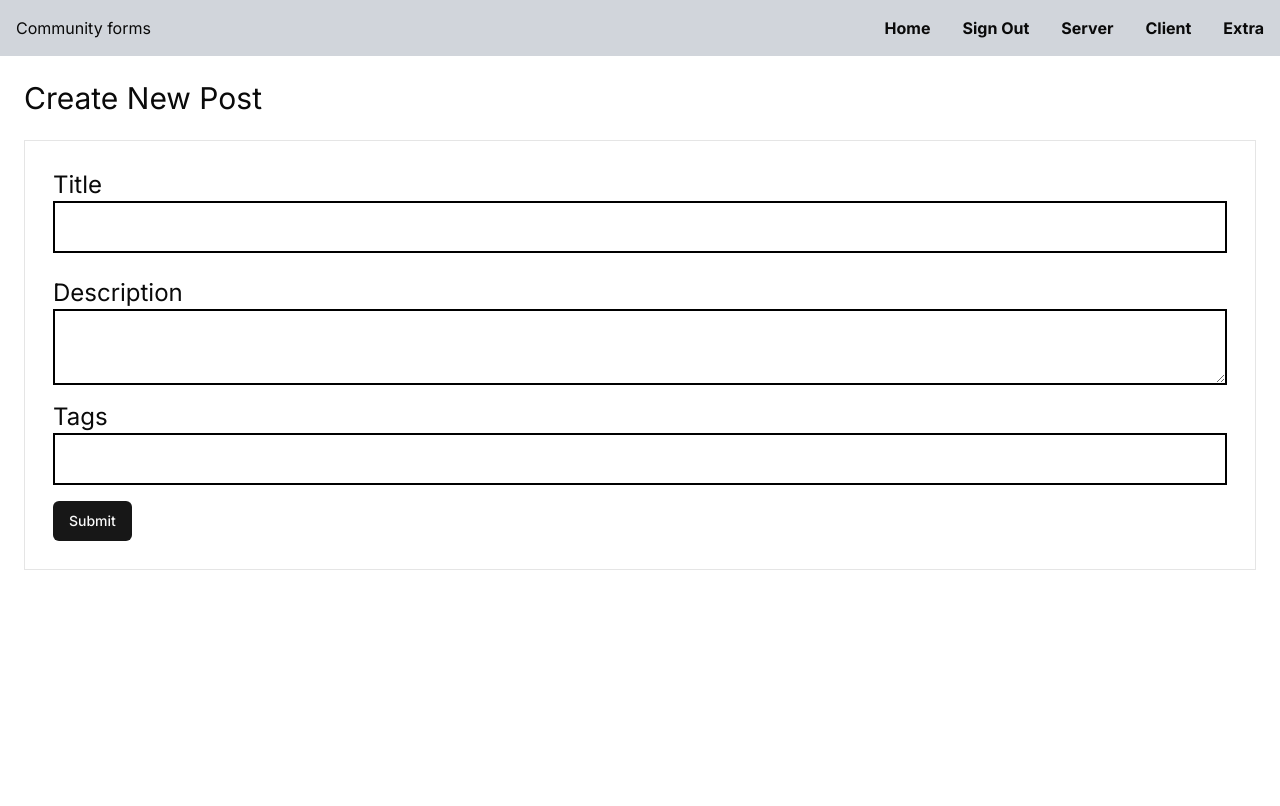
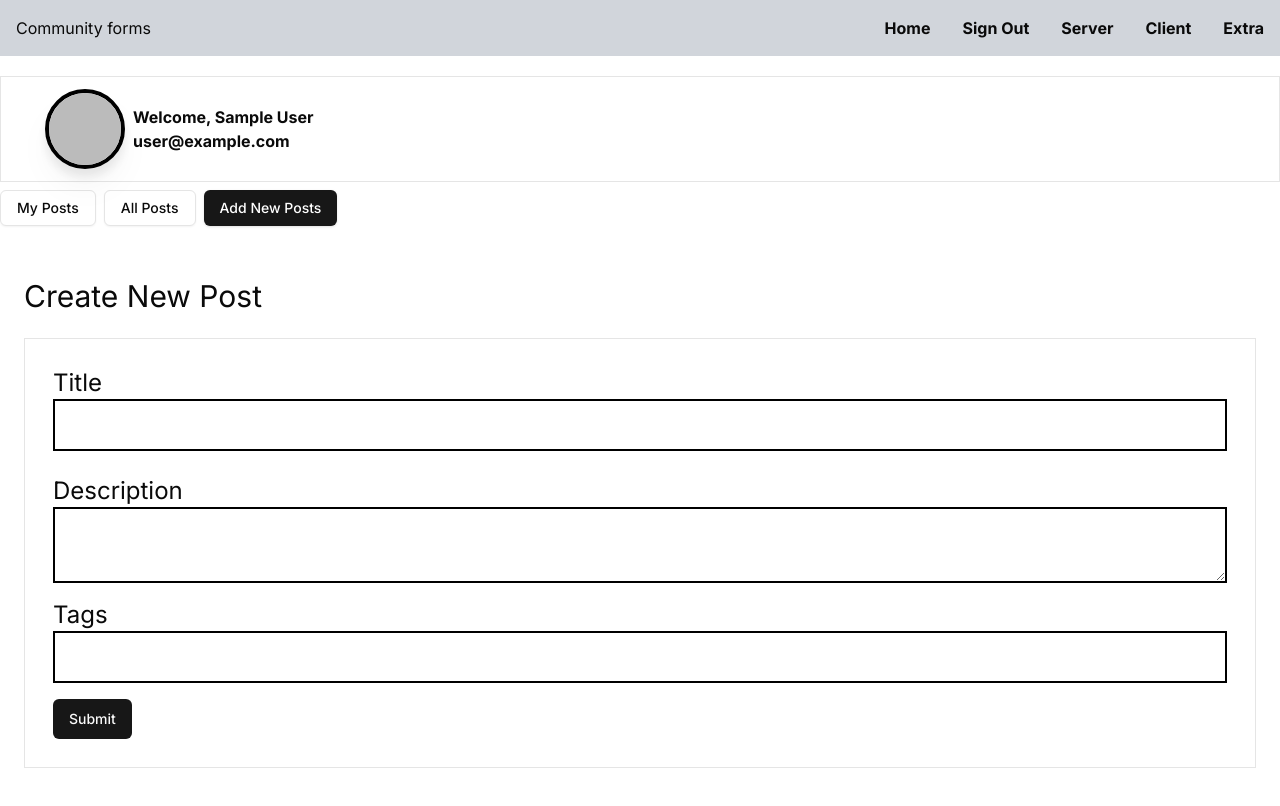
Before and after one commit to SalmanKhan-185NTsm/forums-frontend, a Next.js app: page /posts/new in a window 1280 px wide. Shown: the top 806 px of the page. Built offline with nearby package versions, Linux system fonts and the light colour scheme; no server answers; sample sign-in values are in the browser's storage.

Commit message:
UI update

```diff
--- a/src/app/components/Navbar.tsx
+++ b/src/app/components/Navbar.tsx
@@ -1,11 +1,14 @@
 import Link from "next/link";
 import { options } from "../api/auth/[...nextauth]/options";
 import { getServerSession } from "next-auth/next";
+import UserCard from "./UserCard";
+import { buttonVariants } from "@/components/ui/button";
 
 export default async function Navbar() {
   const session = await getServerSession(options);
-  console.log("data in session",session);
+  console.log("data in session", session);
   return (
+    <>
       <div className="bg-gray-300">
         <div className="w-[1280px] mx-auto">
           <nav className=" p-4 flex">
@@ -41,5 +44,38 @@ export default async function Navbar() {
           </nav>
         </div>
       </div>
+      {session && (
+        <>
+          <div className="w-[1280px] mx-auto">
+            <div className="flex flex-col my-5">
+              <UserCard user={session?.user} pagetype={"Home"} />
+              <div className="my-2 flex gap-2">
+                <Link
+                  className={buttonVariants({ variant: "outline" })}
+                  href="/posts/my-posts"
+                >
+                  My Posts
+                </Link>
+                <Link
+                  className={buttonVariants({ variant: "outline" })}
+                  href="/posts/all"
+                >
+                  All Posts
+                </Link>
+                <Link
+                  className={buttonVariants({
+                    variant: "default",
+                    className: "bg-black text-white",
+                  })}
+                  href="/posts/new"
+                >
+                  Add New Posts
+                </Link>
+              </div>
+            </div>
+          </div>
+        </>
+      )}
+    </>
   );
 }
--- a/src/app/components/Posts/AddNewPostForm.tsx
+++ b/src/app/components/Posts/AddNewPostForm.tsx
@@ -3,7 +3,30 @@ import React, { useState } from "react";
 import axios from "axios";
 import * as Yup from "yup";
 import { useFormik } from "formik";
-import { Button } from "@/components/ui/button";
+import { title } from "process";
+interface Post {
+  title: string;
+  description: string;
+  tags: string;
+  postedByUserId?: string | null | undefined;
+}
+interface Tag {
+  tagId: string;
+  tagName: string;
+}
+
+// type User =
+//   | {
+//       name?: string | null | undefined;
+//       email?: string | null | undefined;
+//       image?: string | null | undefined;
+//       userId?: string | null | undefined;
+//     }
+//   | undefined;
+
+type Props = {
+  userSession: any;
+};
 
 const validationSchema = Yup.object({
   title: Yup.string().required("Title is required"),
@@ -11,9 +34,9 @@ const validationSchema = Yup.object({
   tags: Yup.string().required("At least one tag is required"),
 });
 
-const AddNewPostForm: React.FC = () => {
+export default function AddNewPostForm({ userSession }: Props) {
   const [submissionStatus, setSubmissionStatus] = useState<string>("");
-
+  console.log(userSession);
   const formik = useFormik({
     initialValues: {
       title: "",
@@ -21,10 +44,13 @@ const AddNewPostForm: React.FC = () => {
       tags: "",
     },
     validationSchema: validationSchema,
-    onSubmit: async (values) => {
+    onSubmit: async (data: Post) => {
+      data.postedByUserId = userSession?.user?.userId;
       try {
-        console.log(values);
-        // const response = await axios.post("/api/submit", values);
+        const url = `${process.env.NEXT_PUBLIC_BACKEND_SERVER_URL}/create-post`;
+        console.log(url);
+        const response = await axios.post(url, data);
+        console.log(response);
         setSubmissionStatus("Form submitted successfully!");
       } catch (error) {
         setSubmissionStatus("Failed to submit form");
@@ -109,6 +135,4 @@ const AddNewPostForm: React.FC = () => {
       {submissionStatus && <p>{submissionStatus}</p>}
     </div>
   );
-};
-
-export default AddNewPostForm;
+}
--- a/src/app/components/UserCard.tsx
+++ b/src/app/components/UserCard.tsx
@@ -48,7 +48,7 @@ export default function Card({ user, pagetype }: Props) {
         {userImage}
         <div>
           <p>Welcome, {user?.name}</p>
-          <p> {user?.userId}</p>
+          <p> {user?.email}</p>
         </div>
 
         {/* <p className="text-2xl text-center">{pagetype}</p> */}
--- a/src/app/layout.tsx
+++ b/src/app/layout.tsx
@@ -21,6 +21,7 @@ export default function RootLayout({
         <AuthProvider>
           <Navbar />
           <main className="flex justify-center items-start p-6 min-h-screen">
+
             {children}
           </main>
         </AuthProvider>
--- a/src/app/page.tsx
+++ b/src/app/page.tsx
@@ -5,50 +5,13 @@ import UserCard from "./components/UserCard";
 import { Tabs, TabsContent, TabsList, TabsTrigger } from "@/components/ui/tabs";
 import { buttonVariants } from "@/components/ui/button";
 
-type User =
-  | {
-      name?: string | null | undefined;
-      email?: string | null | undefined;
-      image?: string | null | undefined;
-    }
-  | undefined;
-
-type Props = {
-  user: User;
-  pagetype: string;
-};
 export default async function Home() {
   const session = await getServerSession(options);
   console.log(session);
   return (
     <>
       {session ? (
-        <div className="flex flex-col">
-          <UserCard user={session?.user} pagetype={"Home"} />
-          <div className="my-2 flex">
-            <Tabs defaultValue="account" className="w-full border border-black">
-              <TabsList>
-                <TabsTrigger value="account">My Post</TabsTrigger>
-                <TabsTrigger value="password">All Post</TabsTrigger>
-              </TabsList>
-
-              <Link
-                className={buttonVariants({ variant: "outline" })}
-                href="/posts/new"
-              >
-                Add New Posts
-              </Link>
-
-              <button> Add New Post</button>
-              <TabsContent value="account">
-                Make changes to your account here.
-              </TabsContent>
-              <TabsContent value="password">
-                Change your password here.
-              </TabsContent>
-            </Tabs>
-          </div>
-        </div>
+        <></>
       ) : (
         <>
           <div className="min-h-56 flex flex-col items-center justify-center ">
--- /dev/null
+++ b/src/app/posts/all/page.tsx
@@ -0,0 +1,18 @@
+import { options } from "../../api/auth/[...nextauth]/options";
+import { getServerSession } from "next-auth/next";
+import UserCard from "../../components/UserCard";
+import { redirect } from "next/navigation";
+
+export default async function ServerPage() {
+  const session = await getServerSession(options);
+
+  if (!session) {
+    redirect("/api/auth/signin?callbackUrl=/posts/all");
+  }
+
+  return (
+    <section className="flex flex-col gap-6">
+      <h2>all posts</h2>
+    </section>
+  );
+}
--- /dev/null
+++ b/src/app/posts/my-posts/page.tsx
@@ -0,0 +1,18 @@
+import { options } from "../../api/auth/[...nextauth]/options";
+import { getServerSession } from "next-auth/next";
+import UserCard from "../../components/UserCard";
+import { redirect } from "next/navigation";
+
+export default async function ServerPage() {
+  const session = await getServerSession(options);
+
+  if (!session) {
+    redirect("/api/auth/signin?callbackUrl=/server");
+  }
+
+  return (
+    <section className="flex flex-col gap-6">
+      <h2> My Posts</h2>
+    </section>
+  );
+}
--- a/src/app/posts/new/page.tsx
+++ b/src/app/posts/new/page.tsx
@@ -1,9 +1,36 @@
+"use client";
+import { useSession } from "next-auth/react";
 import AddNewPostForm from "../../components/Posts/AddNewPostForm";
-export default async function NewPost() {
+import { redirect } from "next/navigation";
+
+type User =
+  | {
+      name?: string | null | undefined;
+      email?: string | null | undefined;
+      image?: string | null | undefined;
+      username?: string | null | undefined;
+      userId?: string | null | undefined;
+    }
+  | undefined;
+
+type Props = {
+  user: User;
+  pagetype: string;
+};
+
+export default function NewPost() {
+  const { data: session } = useSession({
+    required: true,
+    onUnauthenticated() {
+      redirect("/api/auth/signin?callbackUrl=/posts/new");
+    },
+  });
+
+  console.log(session);
   return (
     <div className="w-[1280px] flex flex-col">
       <h1 className="text-3xl">Create New Post</h1>
-      <AddNewPostForm />
+      <AddNewPostForm userSession={session} />
     </div>
   );
 }
--- a/src/middleware.ts
+++ b/src/middleware.ts
@@ -4,4 +4,4 @@ export { default } from "next-auth/middleware"
 
 // Applies next-auth only to matching routes - can be regex
 // Ref: https://nextjs.org/docs/app/building-your-application/routing/middleware#matcher
-export const config = { matcher: ["/extra", "/dashboard"] }
+export const config = { matcher: ["/extra", "/dashboard","/posts/new"] }
```
Also changed, not shown: src/app/components/navigation/Navigate.tsx (added). Lines whose indentation alone changed are shown as unchanged.
